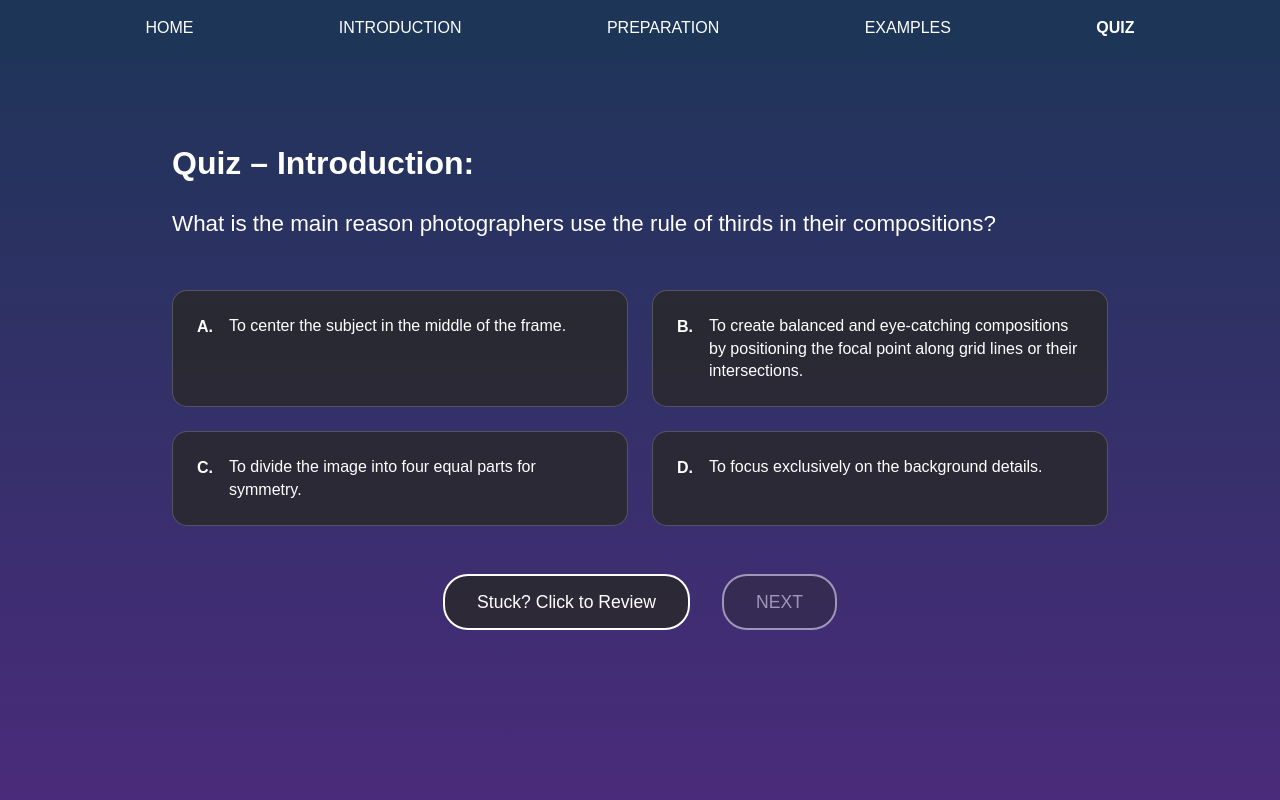
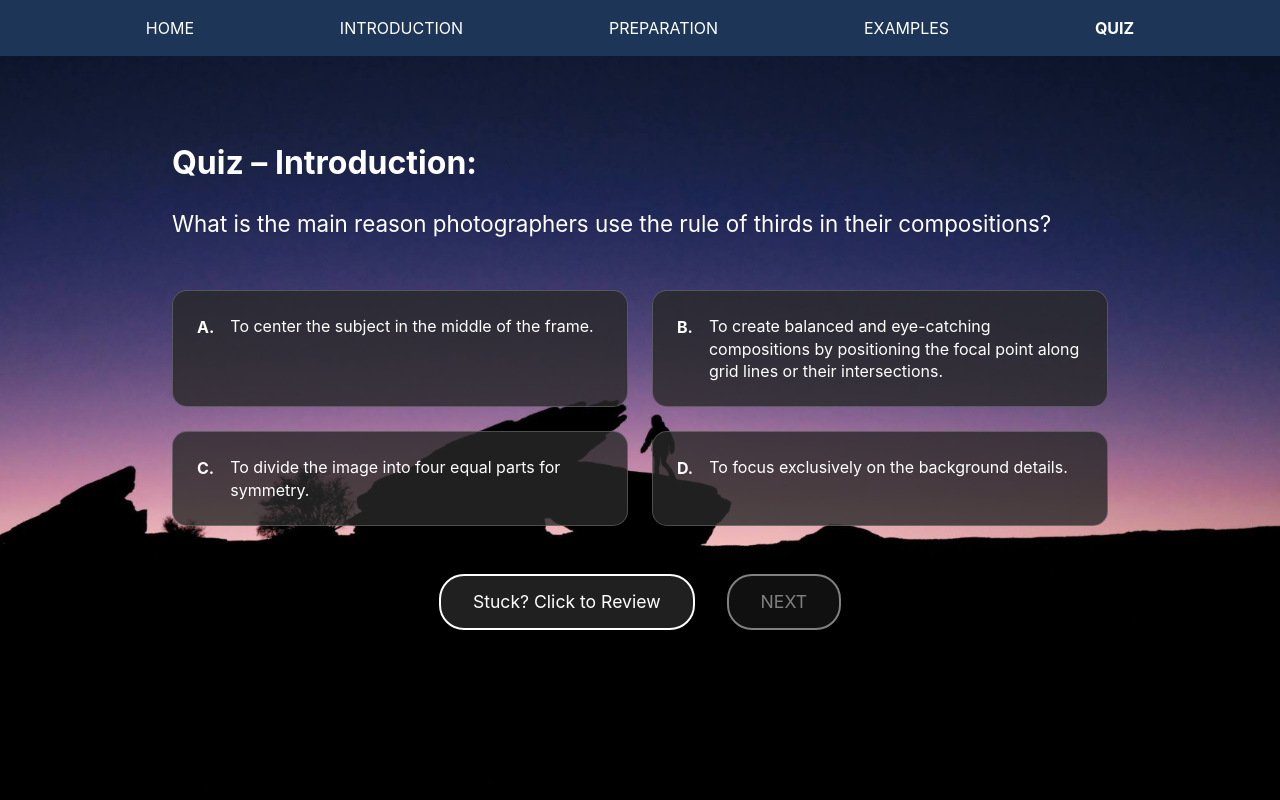
Before and after one commit to Carson-NNY/UI-2025-Spring, a Flask app: page /quiz in a window 1280 px wide. Run offline with Flask 3, Linux system fonts and the light colour scheme; some libraries are stand-ins or nearby versions.

Commit message:
Update main.css

```diff
--- a/static/main.css
+++ b/static/main.css
@@ -18,16 +18,6 @@
   border-radius: 5px;
   text-decoration: none;
 }
-
-/* /* Full-page background gradient */
-body {
-  background: linear-gradient(to bottom, #1d3557, #4a2b7b);
-  color: white;
-  min-height: 100vh;
-  margin: 0;
-  padding: 0;
-  font-family: "Arial", sans-serif;
-} */
 
 body {
   background: url('/static/images/main_bg.png') no-repeat center center fixed;
```
